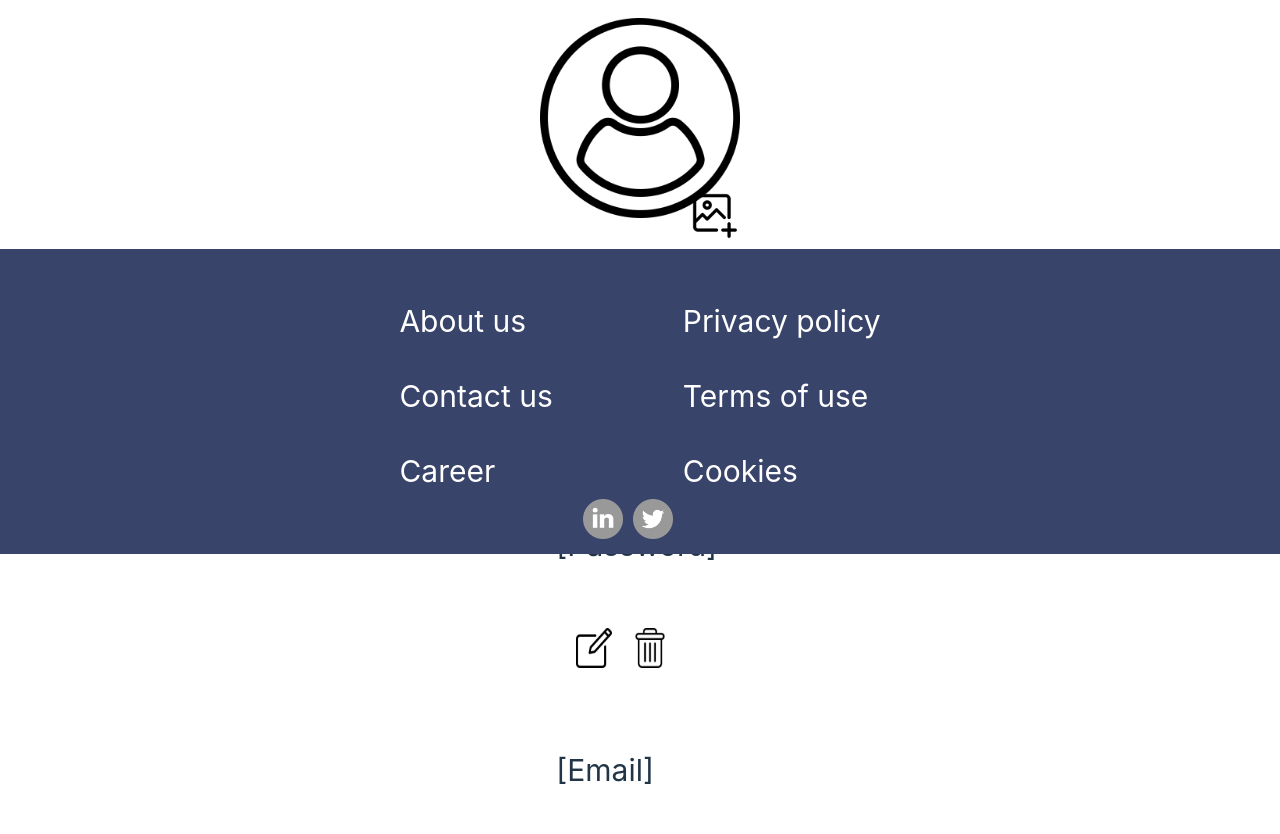
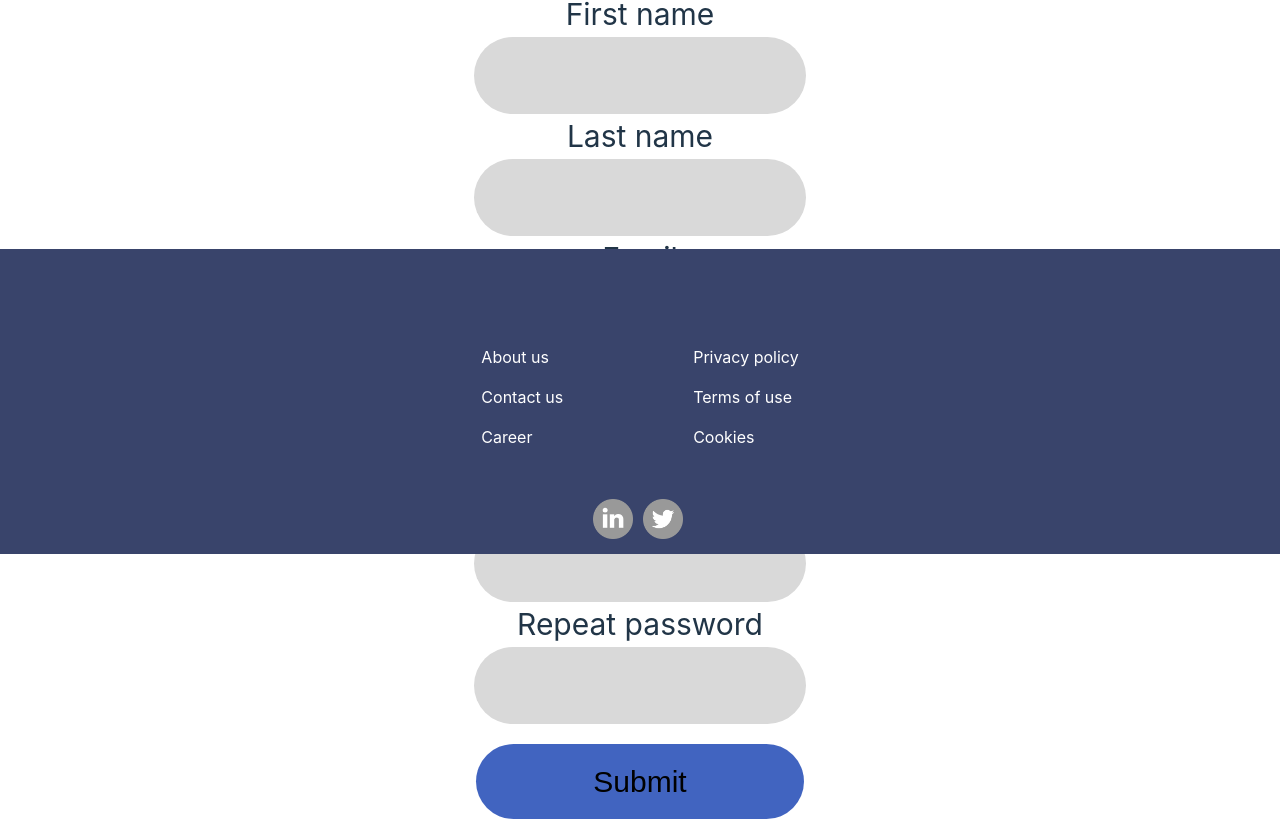
Before and after one commit to theethee/Typscript-software-testing, a React (Vite) app in the folder frontend/: page /register in a window 1280 px wide. Shown: the part 246-1080 px from the top of the page. Built offline with nearby package versions, Linux system fonts and the light colour scheme.

Commit message:
Register styling

```diff
--- a/frontend/src/App.tsx
+++ b/frontend/src/App.tsx
@@ -3,7 +3,8 @@ import Footer from "./components/Footer/Footer";
 import Navbar from "./components/Navbar/Navbar";
 // import Home from "./pages/Home/Home";
 // import Landing from "./pages/LandingPage/Landing";
-import MyAccount from "./pages/MyAccount/MyAccount";
+// import MyAccount from "./pages/MyAccount/MyAccount";
+import Register from "./pages/Register/Register";
 
 // Här ska navigationen vara så småningom
 
@@ -13,7 +14,8 @@ function App() {
       <Navbar></Navbar>
       {/* <Home></Home> */}
       {/* <Landing></Landing> */}
-      <MyAccount></MyAccount>
+      {/* <MyAccount></MyAccount> */}
+      <Register></Register>
       <Footer></Footer>
     </>
   );
--- a/frontend/src/pages/MyAccount/MyAccount.tsx
+++ b/frontend/src/pages/MyAccount/MyAccount.tsx
@@ -8,6 +8,7 @@ import deleteAccount from "../../assets/delete-icon-red.png";
 function MyAccount() {
   return (
     <>
+      {/* Ändra till formulär! */}
       <div id="my-account-container">
         <h1>NexGen</h1>
         <h3>My account</h3>
--- /dev/null
+++ b/frontend/src/pages/Register/Register.css
@@ -0,0 +1,35 @@
+#Register-container {
+  margin-top: 40px;
+  display: flex;
+  flex-direction: column;
+  align-items: center;
+}
+
+#align-form {
+  display: flex;
+  flex-direction: column;
+  align-items: center;
+}
+
+.styling-reg-input {
+  background-color: #d9d9d9;
+  border: none;
+  width: 328px;
+  height: 75px;
+  border-radius: 40px;
+  font-size: 30px;
+}
+
+#styling-reg-button {
+  margin-top: 20px;
+  background-color: #4164c0;
+  border: none;
+  width: 328px;
+  height: 75px;
+  border-radius: 40px;
+  font-size: 30px;
+}
+
+.reg-label {
+  font-size: 30px;
+}
--- /dev/null
+++ b/frontend/src/pages/Register/Register.tsx
@@ -0,0 +1,28 @@
+import "../Register/Register.css";
+
+function Register() {
+  return (
+    <>
+      <div id="Register-container">
+        <h1>Register</h1>
+        <form id="align-form">
+          <label className="reg-label">First name</label>
+          <input className="styling-reg-input" type="text" />
+          <label className="reg-label">Last name</label>
+          <input className="styling-reg-input" type="text" />
+          <label className="reg-label">Email</label>
+          <input className="styling-reg-input" type="email" />
+          <label className="reg-label">Username</label>
+          <input className="styling-reg-input" type="text" />
+          <label className="reg-label">Password</label>
+          <input className="styling-reg-input" type="password" />
+          <label className="reg-label">Repeat password</label>
+          <input className="styling-reg-input" type="password" />
+          <button id="styling-reg-button">Submit</button>
+        </form>
+      </div>
+    </>
+  );
+}
+
+export default Register;
```
